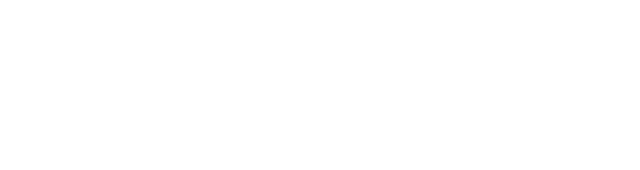
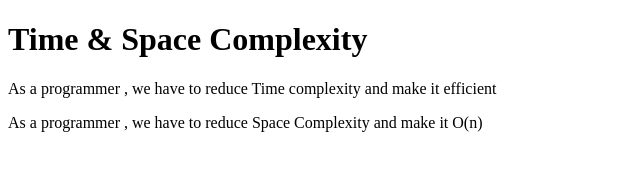
Before and after one commit to acciojob/time-and-space-complexity-Himanshu-Yadav897, a website: page main.html in a window 1280 px wide. Shown: the whole page, without its empty margins (0-640 px from the left). Drawn offline with Linux system fonts and the light colour scheme.

Commit message:
created a submission

```diff
--- a/main.html
+++ b/main.html
@@ -8,7 +8,10 @@
 
 <body>
 	<!-- the entire body must be written by student -->
-    <script type="text/javascript" src="./script.js">
+	<h1>Time & Space Complexity</h1>
+	<p>As a programmer , we have to reduce Time complexity and make it efficient</p>
+	<p>As a programmer , we have to reduce <bold>Space Complexity</bold> and make it O(n)</p>
+<script type="text/javascript" src="./script.js">
 </script>
 
 </body>
```
